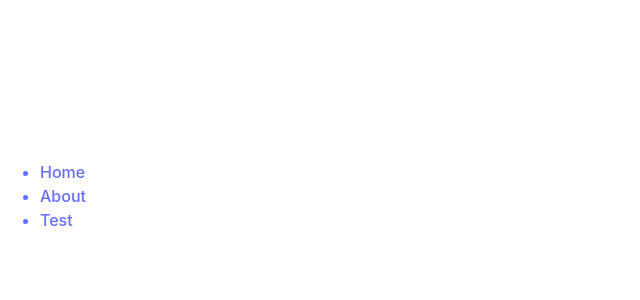
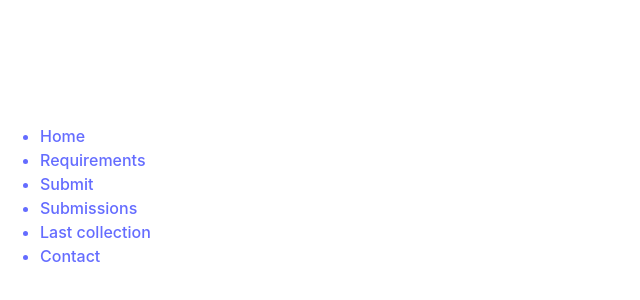
Before and after one commit to Sjonleeee/integration-4, a React (Vite) app in the folder client/: page / in a window 1280 px wide. Shown: the part 204-504 px from the top of the page, without its empty margins (0-640 px from the left). Built offline with nearby package versions, Linux system fonts and the light colour scheme.

Commit message:
Add more navlinks

```diff
--- a/client/src/routes/nav.jsx
+++ b/client/src/routes/nav.jsx
@@ -9,11 +9,23 @@ export default function Navbar() {
         </NavLink>
 
         <NavLink to="">
-          <li>About</li>
+          <li>Requirements</li>
         </NavLink>
 
         <NavLink to="">
-          <li>Test</li>
+          <li>Submit</li>
+        </NavLink>
+
+        <NavLink to="">
+          <li>Submissions</li>
+        </NavLink>
+
+        <NavLink to="">
+          <li>Last collection</li>
+        </NavLink>
+
+        <NavLink to="">
+          <li>Contact</li>
         </NavLink>
       </ul>
     </div>
```
